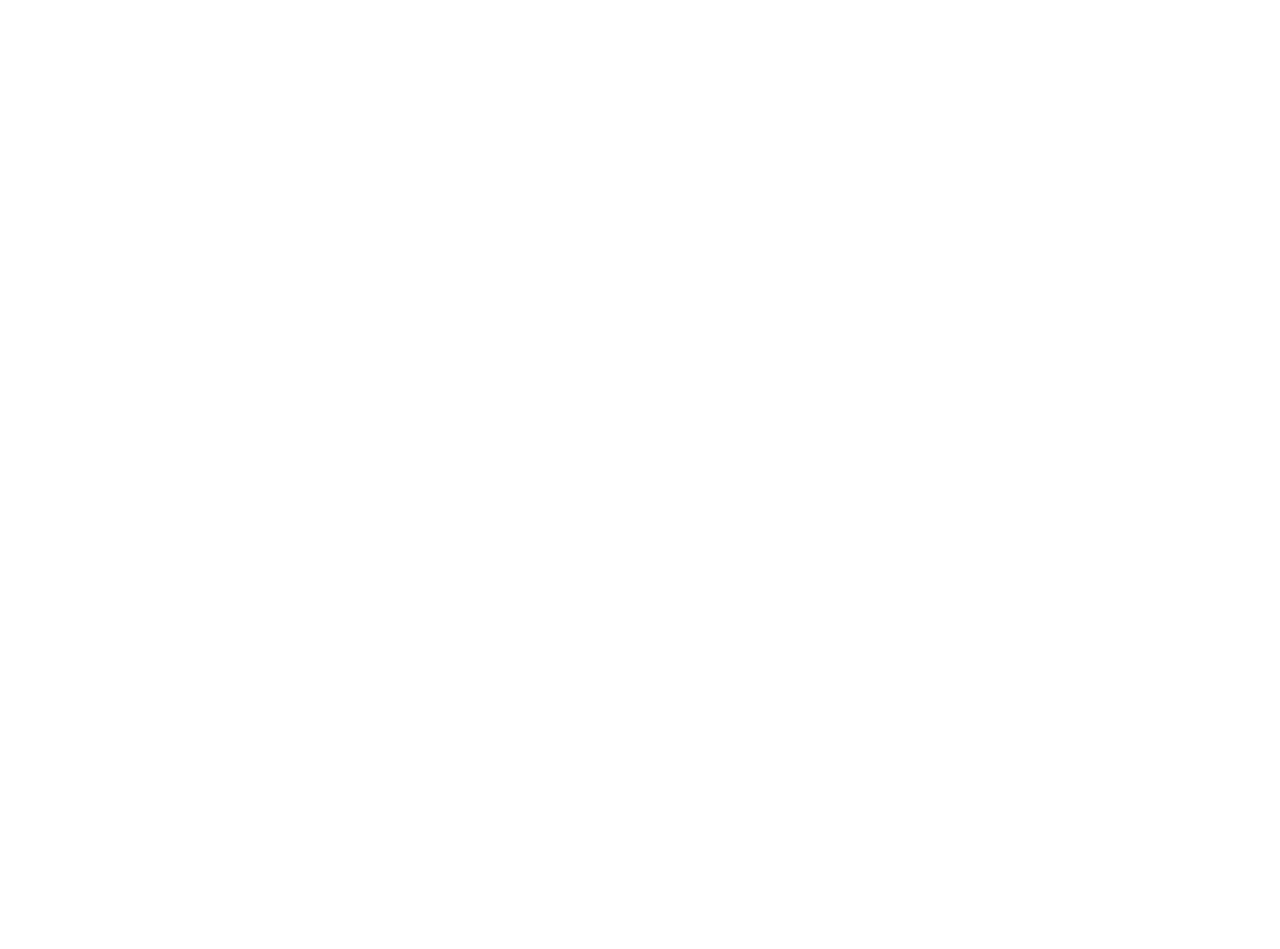
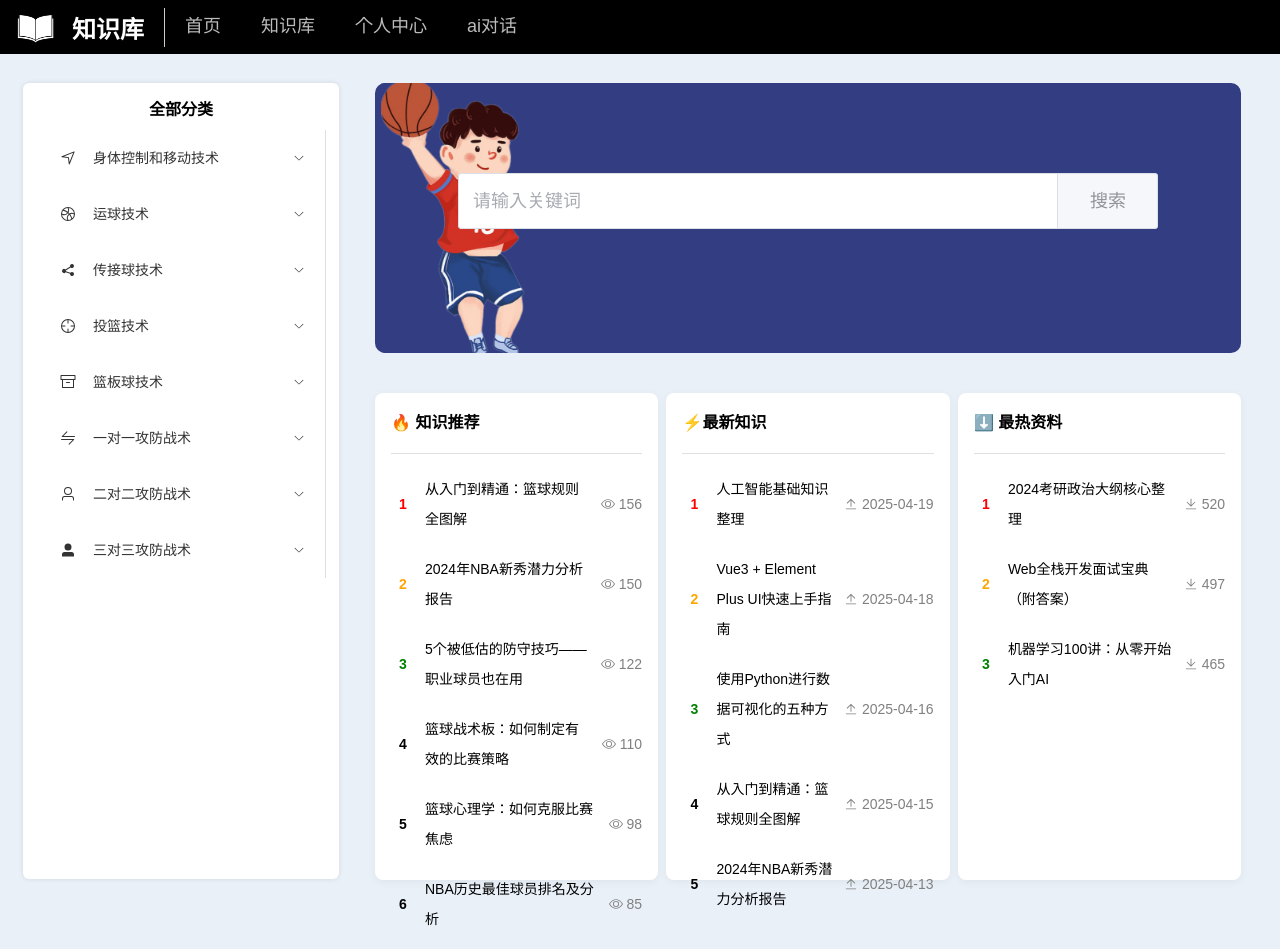
Before and after one commit to Haookok/AI-basketball-assistant-system, a Vue app in the folder ai-based-basketball-coaching-assistant-dialogue-system-front/: page / in a window 1280 px wide. Before the commit this address had no page. Before the commit the page ends 800 px from the top, so only its background shows below. Built offline with nearby package versions, Linux system fonts and the light colour scheme.

Commit message:
删去了一些按钮

```diff
--- a/ai-based-basketball-coaching-assistant-dialogue-system-front/src/components/HomeSearch.vue
+++ b/ai-based-basketball-coaching-assistant-dialogue-system-front/src/components/HomeSearch.vue
@@ -3,11 +3,11 @@
       <!-- 左侧卡通图像 -->
       <img src="@/assets/basketboy.png" alt="basketboy" class="basketboy-img" />
 
-      <!-- 新增知识按钮-->
+      <!-- 新增知识按钮
       <el-button type="primary" class="add-knowledge-btn">
         <el-icon><Plus /></el-icon>
         新增知识
-      </el-button>
+      </el-button>-->
 
       <!-- 搜索框 -->
       <div class="search-bar">
@@ -25,23 +25,22 @@
         </el-input>
       </div>
 
-      <!-- 热门标签 -->
+      <!-- 热门标签
       <div class="hot-tags">
         <div class="hot-tags-title">
             <el-icon><CollectionTag /></el-icon>
             <span>热门标签</span>
         </div>
-        <!--<el-tag type="warning" effect="light" class="tag-with-badge">3</el-tag>-->
         <span class="tag-item">🏀 球星技术解析</span>
         <span class="tag-item">🔥 NBA季后赛密技</span>
         <span class="tag-item">👟 球鞋与装备指南</span>
-      </div>
+      </div>-->
     </div>
   </template>
 
   <script setup>
   import { ref } from 'vue'
-  import { Plus, CollectionTag } from '@element-plus/icons-vue'
+  //import { Plus,CollectionTag } from '@element-plus/icons-vue'
 
   const searchText = ref('')
 
@@ -56,6 +55,7 @@
   padding: 40px 20px 70px;
   border-radius: 10px;
   position: relative;
+  height: 160px;
   overflow: hidden;
   text-align: center;
 }
@@ -68,14 +68,14 @@
   width: 194px;
 }
 
-.add-knowledge-btn {
+/*.add-knowledge-btn {
   position: flex;
-}
+}*/
 
 .search-bar {
   max-width: 700px;
   margin: 0 auto;
-  margin-top: 30px;
+  margin-top: 50px;
 }
 
 .search-input :deep(.el-input__wrapper) {
@@ -100,7 +100,7 @@
   min-width: 100px;
 }
 
-.hot-tags {
+/*.hot-tags {
   margin-top: 20px;
   display: flex;
   justify-content: center;
@@ -121,7 +121,7 @@
   font-weight: bold;
 }
 
-/*.tag-item {
+.tag-item {
   background: rgba(255, 255, 255, 0.1);
   padding: 4px 10px;
   border-radius: 12px;
--- a/ai-based-basketball-coaching-assistant-dialogue-system-front/src/components/HotResources.vue
+++ b/ai-based-basketball-coaching-assistant-dialogue-system-front/src/components/HotResources.vue
@@ -13,17 +13,18 @@
             </span>
             </li>
         </ul>
-        <div class="more">
+        <!-- <div class="more">
             <el-icon class="more-icon"><ArrowRight /></el-icon>
             更多
-        </div>
+        </div> -->
       </div>
     </div>
   </template>
 
 
   <script setup>
-    import { Download, ArrowRight } from '@element-plus/icons-vue'
+    import { Download} from '@element-plus/icons-vue'
+    // import { ArrowRight } from '@element-plus/icons-vue'
 
     const knowledgeList = [
     { title: '2024考研政治大纲核心整理', downloads: 520 },
@@ -102,7 +103,7 @@
   }
 
 
-  .more {
+  /* .more {
     text-align: right;
     color: #0c1f69;
     font-weight: bold;
@@ -120,5 +121,5 @@
     border-radius: 50%;
     color: white;
     font-weight:bold
-  }
+  } */
   </style>
--- a/ai-based-basketball-coaching-assistant-dialogue-system-front/src/components/KnowledgeRecommend.vue
+++ b/ai-based-basketball-coaching-assistant-dialogue-system-front/src/components/KnowledgeRecommend.vue
@@ -11,15 +11,16 @@
             <span class="view"><el-icon><View /></el-icon>{{ item.views }}</span>
             </li>
         </ul>
-        <div class="more">
+        <!-- <div class="more">
             <el-icon class="more-icon"><ArrowRight /></el-icon>
-            更多</div>
+            更多</div> -->
         </div>
     </div>
   </template>
 
   <script setup>
-  import { View, ArrowRight } from '@element-plus/icons-vue'
+  import { View} from '@element-plus/icons-vue'
+  // import { ArrowRight } from '@element-plus/icons-vue'
 
   const knowledgeList = [
     { title: '从入门到精通：篮球规则全图解', views: 156 },
@@ -92,7 +93,7 @@
     gap: 4px;
   }
 
-  .more {
+  /* .more {
     text-align: right;
     color: #0c1f69;
     font-weight: bold;
@@ -110,5 +111,5 @@
     border-radius: 50%;
     color: white;
     font-weight:bold
-  }
+  } */
   </style>
--- a/ai-based-basketball-coaching-assistant-dialogue-system-front/src/components/LatestKnowledge.vue
+++ b/ai-based-basketball-coaching-assistant-dialogue-system-front/src/components/LatestKnowledge.vue
@@ -13,16 +13,17 @@
                 {{ item.uploadTime }}</span>
             </li>
         </ul>
-        <div class="more">
+        <!-- <div class="more">
             <el-icon class="more-icon"><ArrowRight /></el-icon>
             更多
-        </div>
+        </div> -->
       </div>
     </div>
   </template>
 
   <script setup>
-  import { Upload, ArrowRight } from '@element-plus/icons-vue'
+  import { Upload} from '@element-plus/icons-vue'
+  // import { ArrowRight } from '@element-plus/icons-vue'
 
   const knowledgeList = [
     { title: '人工智能基础知识整理', uploadTime: '2025-04-19' },
@@ -95,7 +96,7 @@
   }
 
 
-  .more {
+  /* .more {
     text-align: right;
     color: #0c1f69;
     font-weight: bold;
@@ -113,5 +114,5 @@
     border-radius: 50%;
     color: white;
     font-weight:bold
-  }
+  } */
   </style>
--- a/ai-based-basketball-coaching-assistant-dialogue-system-front/src/router/index.js
+++ b/ai-based-basketball-coaching-assistant-dialogue-system-front/src/router/index.js
@@ -10,7 +10,7 @@
     component: () => import('../views/LoginPage.vue'),
   },
   {
-    path: '/home',
+    path: '/',
     name: 'HomePage',
     component: () => import('../views/HomePage.vue'),
   },
```
